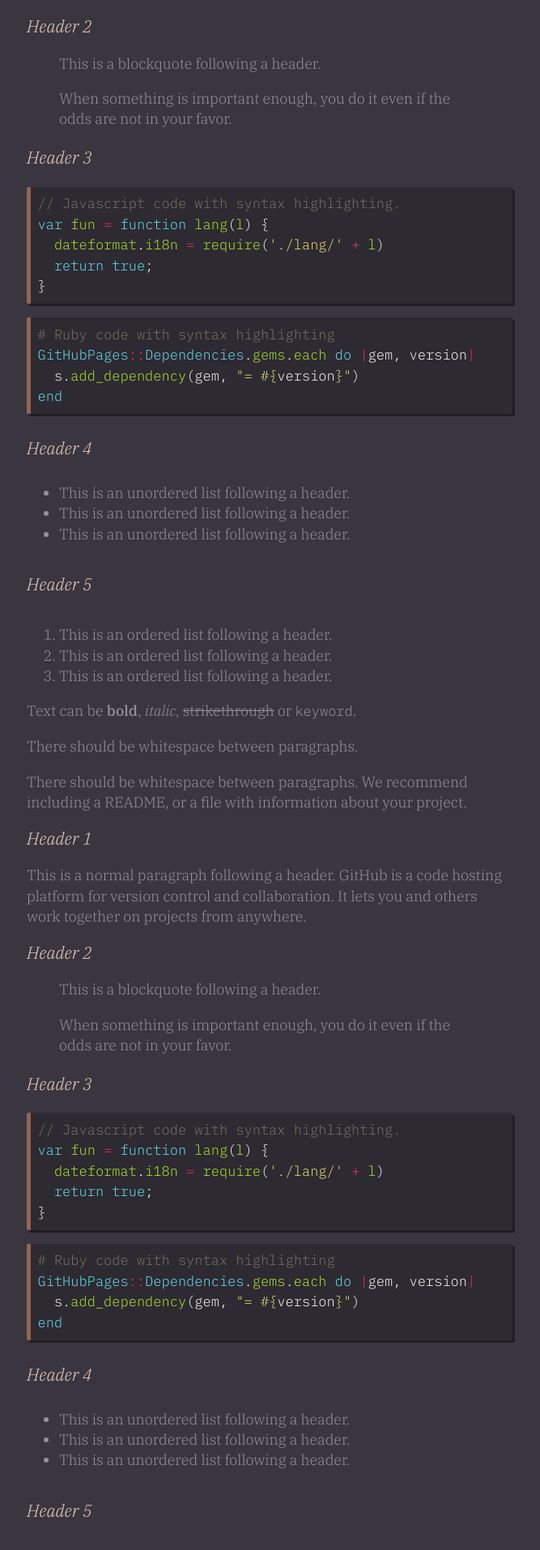
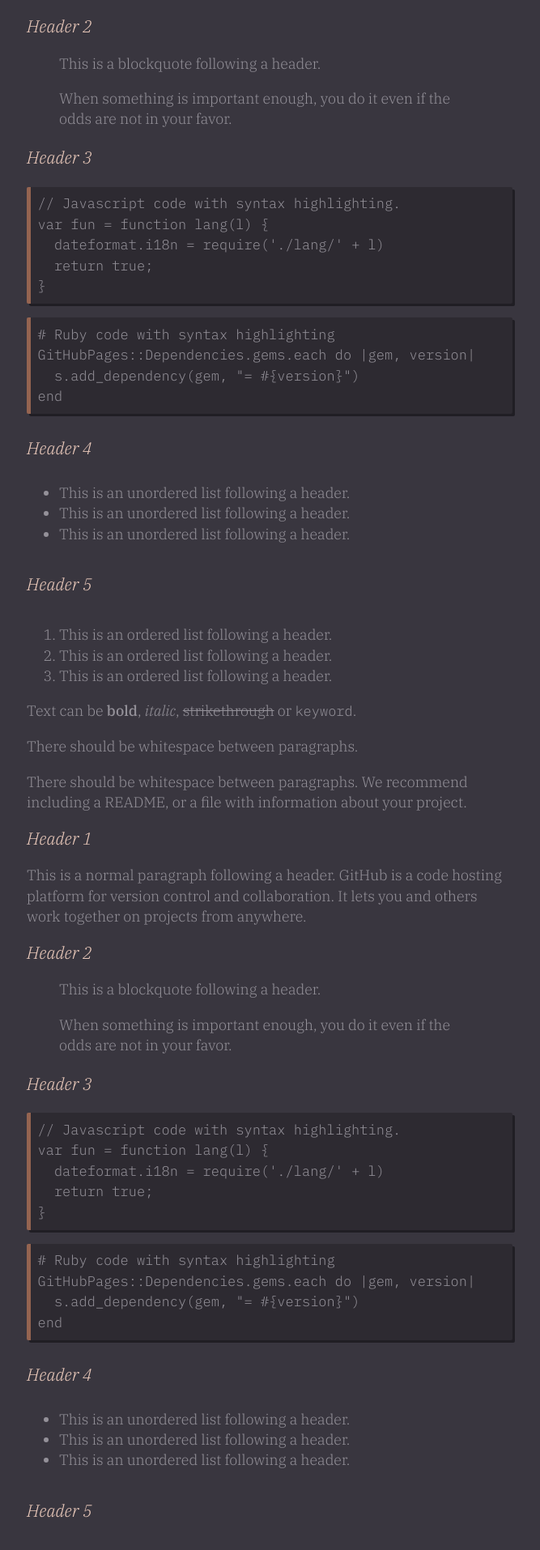
Before and after one commit to vllur/blog, a Jekyll site: the page built from _posts/2018-08-05-Page.md, in a window 1280 px wide. Shown: the part 358-2272 px from the top of the page at 81% size, without its empty margins (307-974 px from the left). Built offline with Jekyll 4.4.1, drawn with Linux system fonts in a browser that asks for light colours.

Commit message:
Removed code highlight

```diff
--- a/_sass/vendor/monokai.scss
+++ /dev/null
@@ -1,69 +0,0 @@
-.highlight  { color: #f8f8f2 }
-.highlight .c { color: #75715e } /* Comment */
-.highlight .err { color: #960050; background-color: #1e0010 } /* Error */
-.highlight .k { color: #66d9ef } /* Keyword */
-.highlight .l { color: #ae81ff } /* Literal */
-.highlight .n { color: #f8f8f2 } /* Name */
-.highlight .o { color: #f92672 } /* Operator */
-.highlight .p { color: #f8f8f2 } /* Punctuation */
-.highlight .ch { color: #75715e } /* Comment.Hashbang */
-.highlight .cm { color: #75715e } /* Comment.Multiline */
-.highlight .cp { color: #75715e } /* Comment.Preproc */
-.highlight .cpf { color: #75715e } /* Comment.PreprocFile */
-.highlight .c1 { color: #75715e } /* Comment.Single */
-.highlight .cs { color: #75715e } /* Comment.Special */
-.highlight .gd { color: #f92672 } /* Generic.Deleted */
-.highlight .ge { font-style: italic } /* Generic.Emph */
-.highlight .gi { color: #a6e22e } /* Generic.Inserted */
-.highlight .gs { font-weight: bold } /* Generic.Strong */
-.highlight .gu { color: #75715e } /* Generic.Subheading */
-.highlight .kc { color: #66d9ef } /* Keyword.Constant */
-.highlight .kd { color: #66d9ef } /* Keyword.Declaration */
-.highlight .kn { color: #f92672 } /* Keyword.Namespace */
-.highlight .kp { color: #66d9ef } /* Keyword.Pseudo */
-.highlight .kr { color: #66d9ef } /* Keyword.Reserved */
-.highlight .kt { color: #66d9ef } /* Keyword.Type */
-.highlight .ld { color: #e6db74 } /* Literal.Date */
-.highlight .m { color: #ae81ff } /* Literal.Number */
-.highlight .s { color: #e6db74 } /* Literal.String */
-.highlight .na { color: #a6e22e } /* Name.Attribute */
-.highlight .nb { color: #f8f8f2 } /* Name.Builtin */
-.highlight .nc { color: #a6e22e } /* Name.Class */
-.highlight .no { color: #66d9ef } /* Name.Constant */
-.highlight .nd { color: #a6e22e } /* Name.Decorator */
-.highlight .ni { color: #f8f8f2 } /* Name.Entity */
-.highlight .ne { color: #a6e22e } /* Name.Exception */
-.highlight .nf { color: #a6e22e } /* Name.Function */
-.highlight .nl { color: #f8f8f2 } /* Name.Label */
-.highlight .nn { color: #f8f8f2 } /* Name.Namespace */
-.highlight .nx { color: #a6e22e } /* Name.Other */
-.highlight .py { color: #f8f8f2 } /* Name.Property */
-.highlight .nt { color: #f92672 } /* Name.Tag */
-.highlight .nv { color: #f8f8f2 } /* Name.Variable */
-.highlight .ow { color: #f92672 } /* Operator.Word */
-.highlight .w { color: #f8f8f2 } /* Text.Whitespace */
-.highlight .mb { color: #ae81ff } /* Literal.Number.Bin */
-.highlight .mf { color: #ae81ff } /* Literal.Number.Float */
-.highlight .mh { color: #ae81ff } /* Literal.Number.Hex */
-.highlight .mi { color: #ae81ff } /* Literal.Number.Integer */
-.highlight .mo { color: #ae81ff } /* Literal.Number.Oct */
-.highlight .sa { color: #e6db74 } /* Literal.String.Affix */
-.highlight .sb { color: #e6db74 } /* Literal.String.Backtick */
-.highlight .sc { color: #e6db74 } /* Literal.String.Char */
-.highlight .dl { color: #e6db74 } /* Literal.String.Delimiter */
-.highlight .sd { color: #e6db74 } /* Literal.String.Doc */
-.highlight .s2 { color: #e6db74 } /* Literal.String.Double */
-.highlight .se { color: #ae81ff } /* Literal.String.Escape */
-.highlight .sh { color: #e6db74 } /* Literal.String.Heredoc */
-.highlight .si { color: #e6db74 } /* Literal.String.Interpol */
-.highlight .sx { color: #e6db74 } /* Literal.String.Other */
-.highlight .sr { color: #e6db74 } /* Literal.String.Regex */
-.highlight .s1 { color: #e6db74 } /* Literal.String.Single */
-.highlight .ss { color: #e6db74 } /* Literal.String.Symbol */
-.highlight .bp { color: #f8f8f2 } /* Name.Builtin.Pseudo */
-.highlight .fm { color: #a6e22e } /* Name.Function.Magic */
-.highlight .vc { color: #f8f8f2 } /* Name.Variable.Class */
-.highlight .vg { color: #f8f8f2 } /* Name.Variable.Global */
-.highlight .vi { color: #f8f8f2 } /* Name.Variable.Instance */
-.highlight .vm { color: #f8f8f2 } /* Name.Variable.Magic */
-.highlight .il { color: #ae81ff } /* Literal.Number.Integer.Long */
--- a/assets/css/index.scss
+++ b/assets/css/index.scss
@@ -8,6 +8,4 @@
 
 @import "base/base.scss";
 
-@import "vendor/monokai.scss";
-
 @import "abstracts/media.scss";
```
